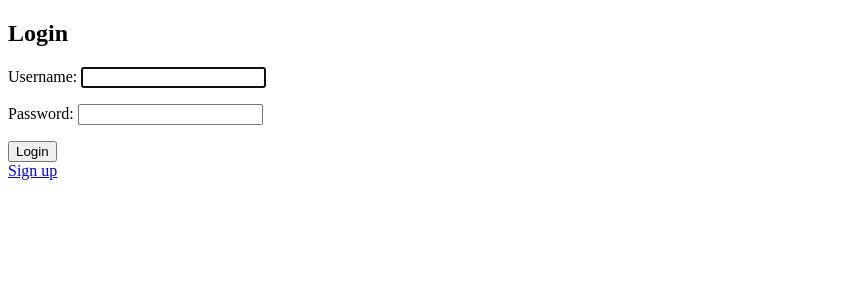
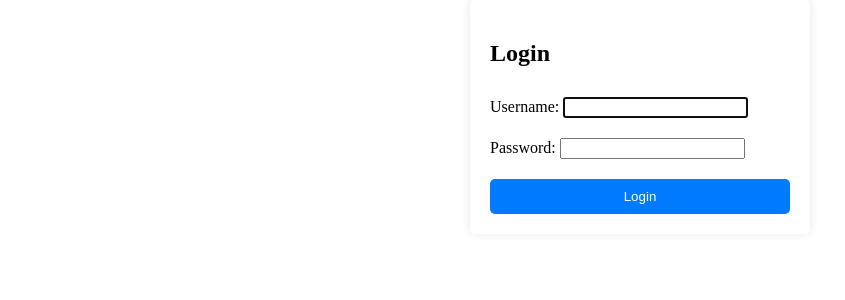
Before and after one commit to HarveyJMartin/se-a-lv5, a Django app: page /login/ in a window 1280 px wide. Shown: the part 56-356 px from the top of the page, without its empty margins (0-845 px from the left). Run offline with Django 5.2, Linux system fonts and the light colour scheme.

Commit message:
Added login required functionality and improved front end appearance

```diff
--- a/ticket_app/settings.py
+++ b/ticket_app/settings.py
@@ -133,3 +133,5 @@ LOGIN_REDIRECT_URL = '/tickets/'
 STATICFILES_DIRS = [
     BASE_DIR / "ticket_app/static",
 ]
+
+LOGIN_URL = '/login/'
--- a/ticket_app/static/css/style.css
+++ b/ticket_app/static/css/style.css
@@ -28,3 +28,42 @@
     background-color: lightgrey; /* Change background on hover */
     color: black; /* Change text color on hover */
 }
+
+.login-container {
+    background-color: white;
+    padding: 20px;
+    border-radius: 5px;
+    box-shadow: 0 0 10px rgba(0, 0, 0, 0.1);
+    width: 300px;
+}
+
+.login-form {
+    display: flex;
+    flex-direction: column;
+}
+
+.login-form p {
+    margin: 10px 0;
+}
+
+.login-button {
+    background-color: #007bff;
+    color: white;
+    border: none;
+    padding: 10px;
+    border-radius: 5px;
+    cursor: pointer;
+    margin-top: 10px;
+}
+
+.login-button:hover {
+    background-color: #0056b3;
+}
+
+.centering-wrapper {
+    display: flex;
+    justify-content: center;
+    align-items: center;
+    height: 100%; /* Full height of its parent */
+    width: 100%; /* Full width of its parent */
+}
--- a/tickets/templates/index.html
+++ /dev/null
@@ -1 +0,0 @@
-<h1>hello</h1>
--- a/users/templates/login.html
+++ b/users/templates/login.html
@@ -15,13 +15,16 @@
     <a href="{% url 'users:signup' %}" class="nav-item">Sign Up</a>
 </div>
 
-<h2>Login</h2>
-<form method="post">
-    {% csrf_token %}
-    {{ form.as_p }}
-    <button type="submit">Login</button>
-</form>
-<a href="{% url 'users:signup' %}">Sign up</a>
+<div class="centering-wrapper">
+    <div class="login-container">
+        <h2>Login</h2>
+        <form method="post" class="login-form">
+            {% csrf_token %}
+            {{ form.as_p }}
+            <button type="submit" class="login-button">Login</button>
+        </form>
+    </div>
+</div>
 
 </body>
 </html>
```
Also changed, not shown: tickets/templates/ticket_list.html (+21 -2 lines), tickets/views.py (+6 -3 lines), users/templates/signup.html (+10 -7 lines).
